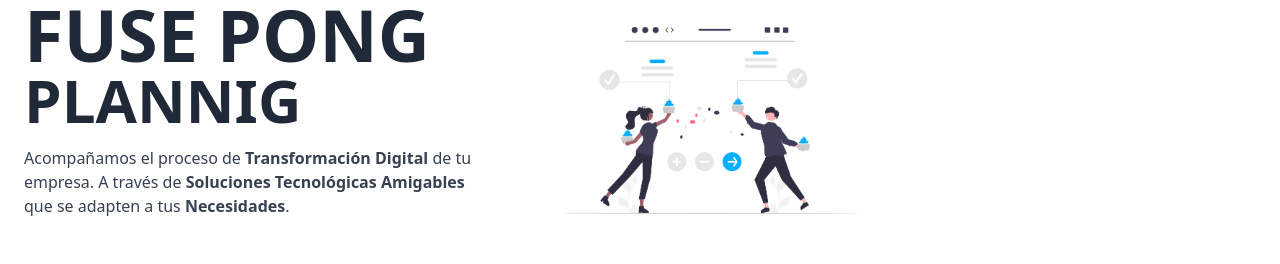
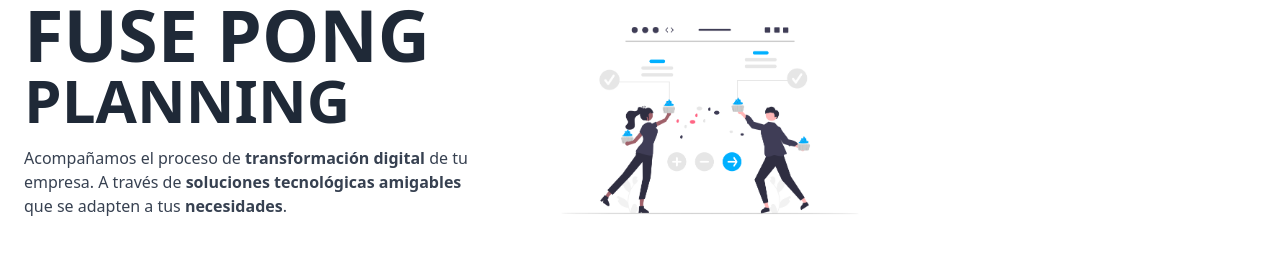
Before and after one commit to davidB2ya/FusePongTable, a React (Create React App) app: page / in a window 1280 px wide. Shown: the part 130-394 px from the top of the page. Built offline with nearby package versions, Linux system fonts and the light colour scheme; no server answers.

Commit message:
grammar settings

```diff
--- a/src/components/Home/Headers.jsx
+++ b/src/components/Home/Headers.jsx
@@ -74,7 +74,7 @@ const Headers = () => {
                                         href="/login"
                                         className="ml-8 whitespace-nowrap inline-flex items-center justify-center px-4 py-2 border border-transparent rounded-md shadow-sm text-base font-medium text-white bg-blue-500 hover:bg-blue-700"
                                     >
-                                        Iniciar Sesion
+                                        Iniciar Sesión
                                     </a>
                                 </div>
                             </div>
--- a/src/components/Home/Welcome.jsx
+++ b/src/components/Home/Welcome.jsx
@@ -23,15 +23,15 @@ const Welcome = () => {
                         <h1 className="font-bebas-neue uppercase text-6xl sm:text-7xl font-black flex flex-col leading-none dark:text-white text-gray-800">
                             Fuse pong
                             <span className="text-5xl sm:text-6xl">
-                                Plannig
+                                Planning
                             </span>
                         </h1>
                         <p className="text-sm sm:text-base my-4 text-gray-700 dark:text-white">
-                            Acompañamos el proceso de <b>Transformación Digital</b> de tu empresa. A través de <b>Soluciones Tecnológicas Amigables</b> que se adapten a tus <b>Necesidades</b>.
+                            Acompañamos el proceso de <b>transformación digital</b> de tu empresa. A través de <b>soluciones tecnológicas amigables</b> que se adapten a tus <b>necesidades</b>.
                         </p>
                         <div className="flex mt-8">
                             <a href="/login" className="uppercase py-2 px-4 rounded-lg bg-blue-500 border-2 border-transparent text-white text-md mr-4 hover:bg-green-500">
-                                Iniciar Sesion
+                                Iniciar Sesión
                             </a>
                             <a href="/register" className="uppercase py-2 px-4 rounded-lg bg-transparent border-2 border-blue-500 text-blue-500 dark:text-white hover:bg-blue-500 hover:text-white text-md">
                                 Registrarse
--- a/src/components/Layout/SiderBar.jsx
+++ b/src/components/Layout/SiderBar.jsx
@@ -56,7 +56,7 @@ const SiderBar = ({ location }) => {
                                 </svg>
                             </span>
                             <span className="mx-4 text-sm font-normal">
-                                Cerrar Sesion
+                                Cerrar Sesión
                             </span>
                         </a>
                         <div class="absolute bottom-0 my-10">
--- a/src/components/Login/LoginForm.jsx
+++ b/src/components/Login/LoginForm.jsx
@@ -46,7 +46,7 @@ const LoginForm = () => {
             }
             <div className="flex justify-center items-center flex-col w-full max-w-md px-4 py-8 bg-white rounded-lg shadow dark:bg-gray-800 sm:px-6 md:px-8 lg:px-10">
                 <div className="self-center mb-6 text-xl font-light text-gray-600 sm:text-2xl dark:text-white">
-                    Ingrese a su cuenta
+                    Ingrese a tu cuenta
                 </div>
                 <div className="mt-8">
                     <form autoComplete="off" onSubmit={loginUser}>
--- a/src/components/Register/RegisterForm.jsx
+++ b/src/components/Register/RegisterForm.jsx
@@ -59,7 +59,7 @@ const RegisterForm = () => {
             setAlert(true);
             swal({
                 title: "Excelente",
-                text: "Usuario registrado satisfactorimente",
+                text: "Usuario registrado satisfactoriamente",
                 icon: "success",
                 buttons: "Aceptar"
             })
```
